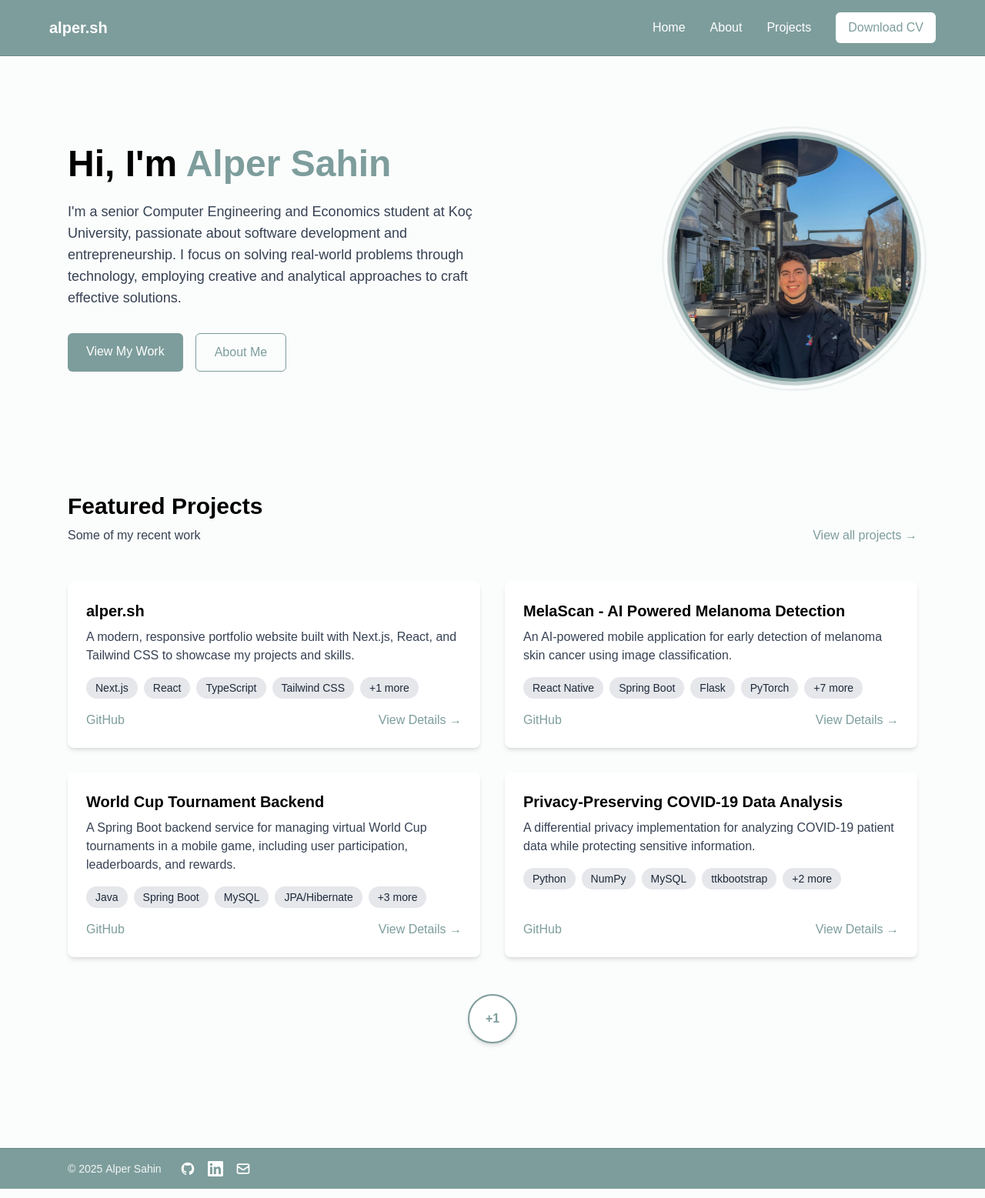
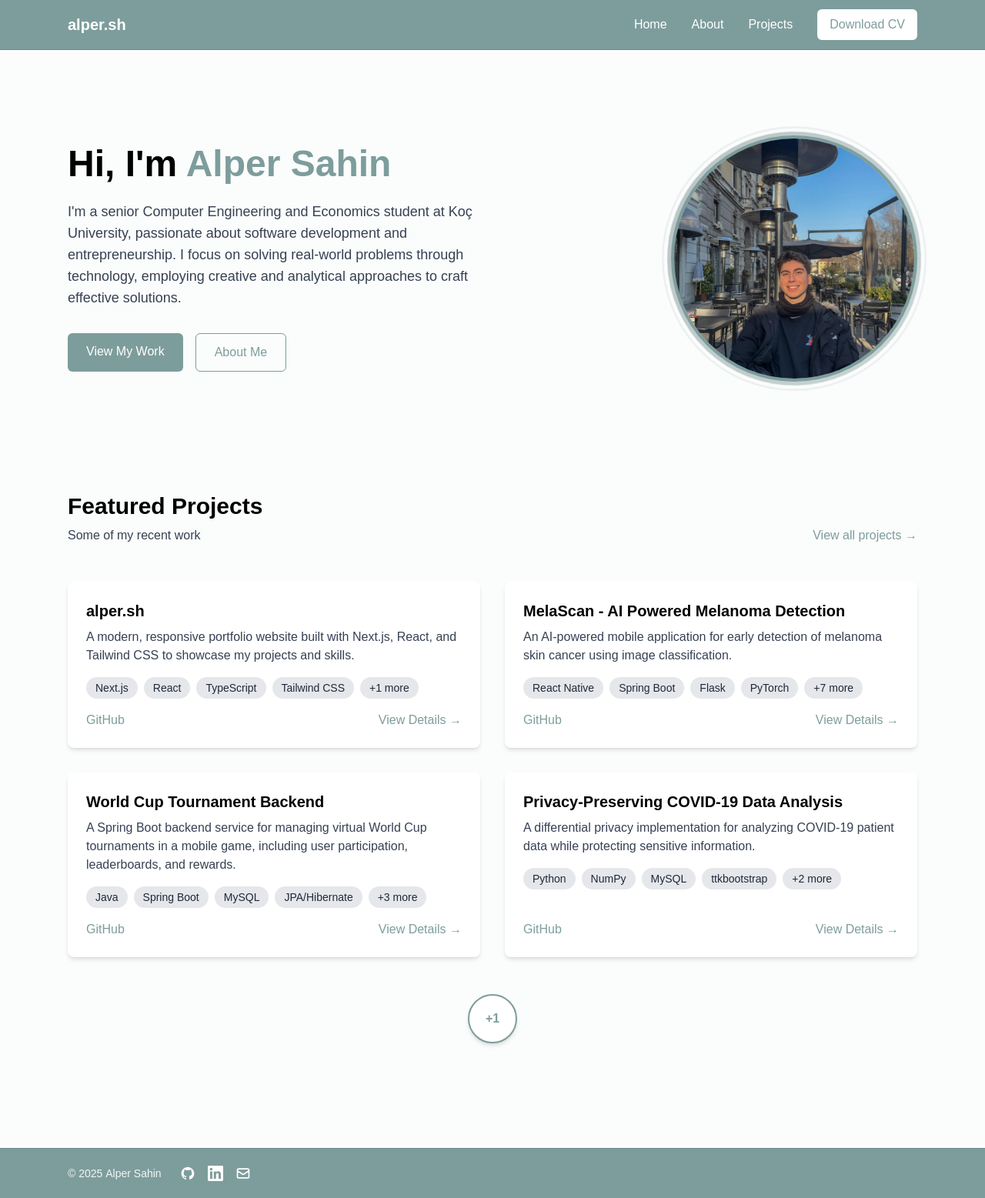
Before and after one commit to alpersahin21/portfolio, a Next.js app: page / in a window 1280 px wide. Shown: the whole page at 77% size. Built offline with nearby package versions, Linux system fonts and the light colour scheme.

Commit message:
fixed header and footer height.

```diff
--- a/src/components/layout/Footer.tsx
+++ b/src/components/layout/Footer.tsx
@@ -4,9 +4,9 @@ const Footer = () => {
   const currentYear = new Date().getFullYear();
 
   return (
-    <footer className="bg-[#7D9D9C] text-white py-4 border-t border-[#6b8a89]">
-      <div className="max-w-6xl mx-auto px-6">
-        <div className="flex flex-wrap items-center justify-between">
+    <footer className="bg-[#7D9D9C] text-white border-t border-[#6b8a89]">
+      <div className="max-w-6xl mx-auto px-6 h-16 flex items-center">
+        <div className="flex flex-wrap items-center justify-between w-full">
           <div className="flex items-center space-x-6">
             <p className="text-sm text-white/90">
               © {currentYear} <Link href="/" className="font-medium hover:text-white">Alper Sahin</Link>
--- a/src/components/layout/Header.tsx
+++ b/src/components/layout/Header.tsx
@@ -7,8 +7,8 @@ const Header = () => {
   const [isMenuOpen, setIsMenuOpen] = useState(false);
 
   return (
-    <header className="fixed top-0 left-0 right-0 z-10 bg-[#7D9D9C] text-white backdrop-blur-md py-4 px-6 border-b border-[#6b8a89]">
-      <div className="max-w-6xl mx-auto flex justify-between items-center">
+    <header className="fixed top-0 left-0 right-0 z-10 bg-[#7D9D9C] text-white backdrop-blur-md border-b border-[#6b8a89]">
+      <div className="max-w-6xl mx-auto px-6 h-16 flex justify-between items-center">
         <Link href="/" className="text-xl font-bold text-white">
           alper.sh
         </Link>
```
